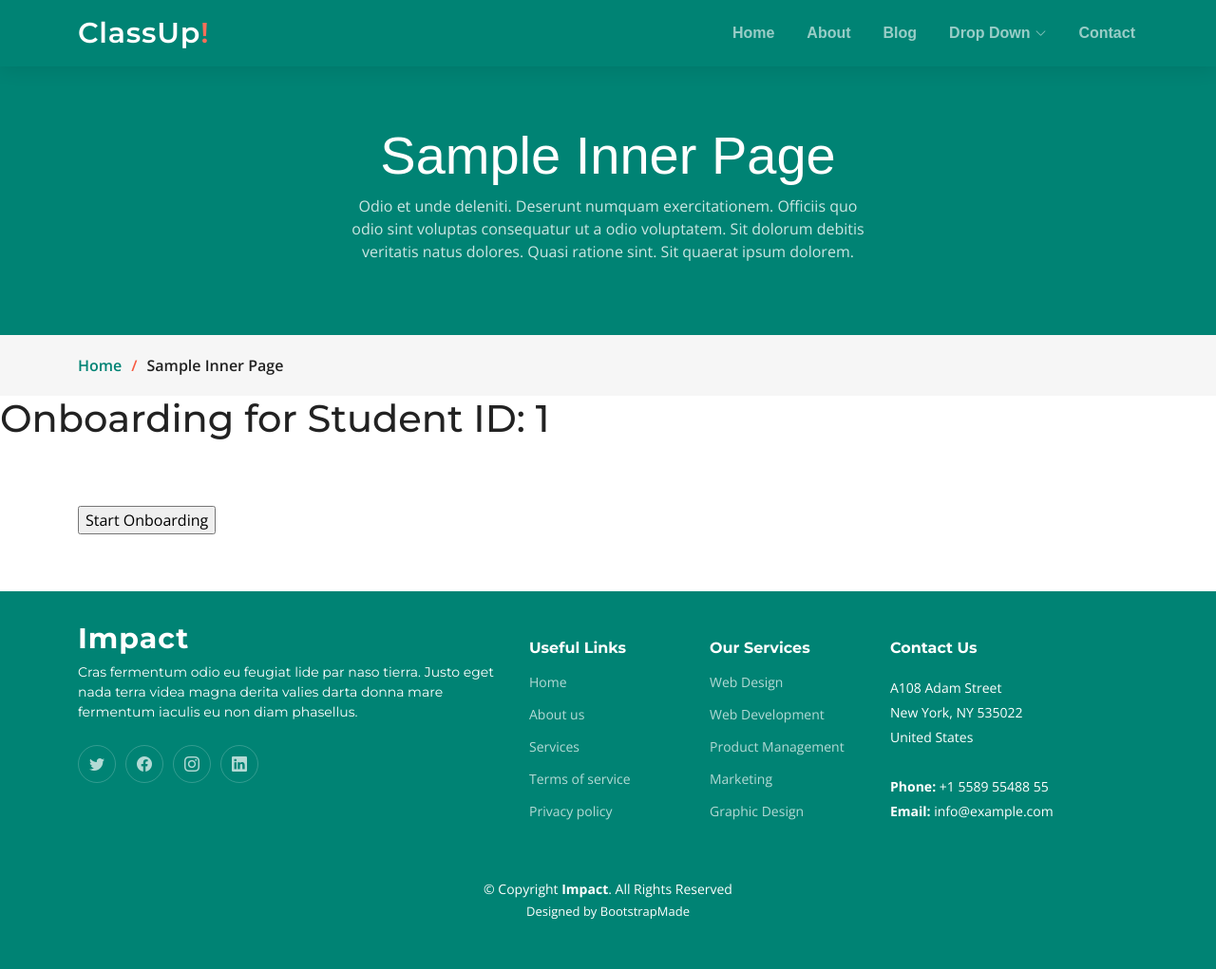
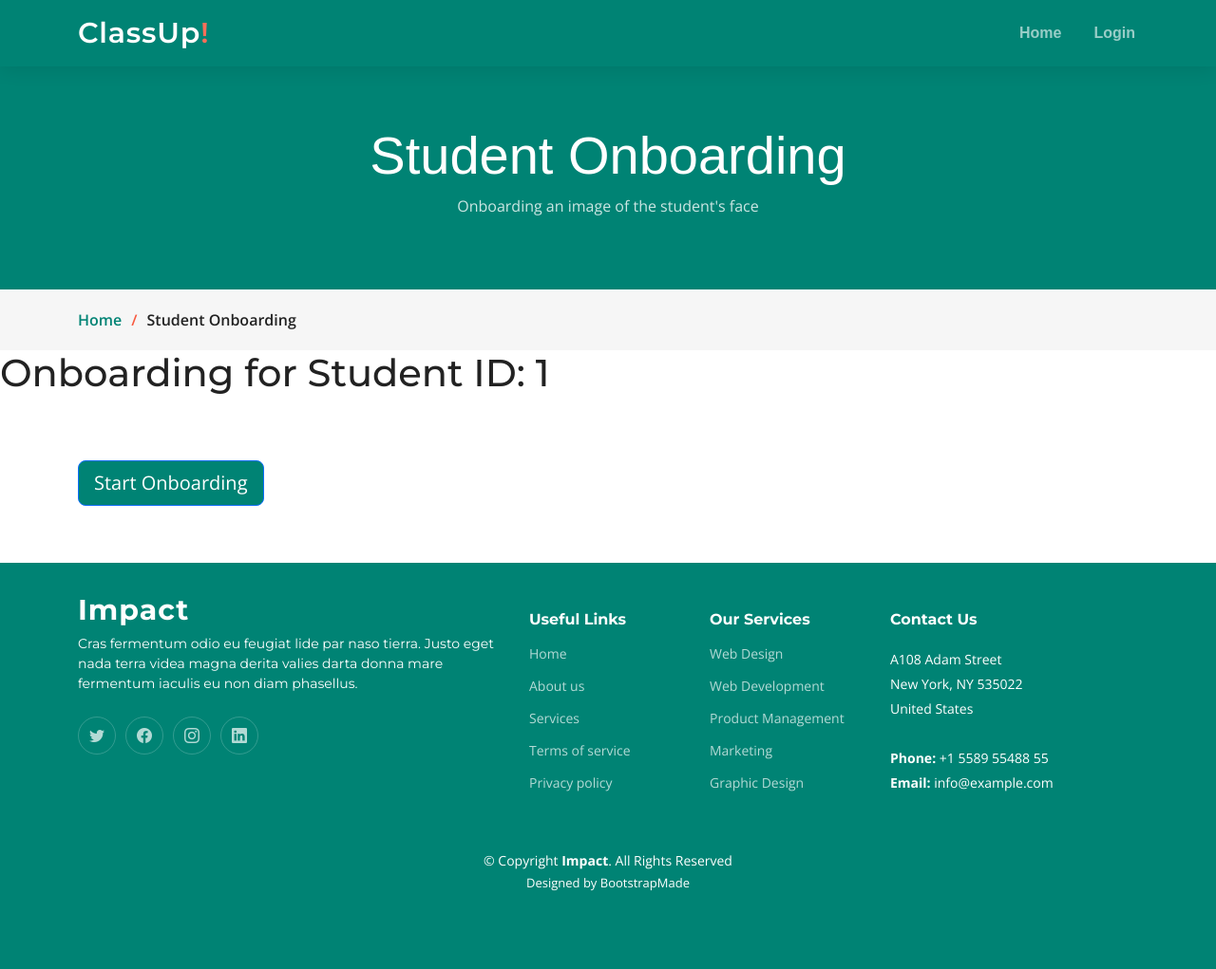
Before and after one commit to dewmify/classup, a Flask app: template templates/onboarding.html in a window 1280 px wide. Shown: the whole page at 95% size. After the commit the page ends 939 px from the top, so only its background shows below. Run offline with Flask 3, Linux system fonts and the light colour scheme; the template is opened without the code that fills it: most values are stand-ins (such as "Sample title", 1, 10 or a date in 2020); some libraries are stand-ins or nearby versions.

Commit message:
UI changes to attendance/onboarding process

```diff
--- a/templates/onboarding.html
+++ b/templates/onboarding.html
@@ -51,27 +51,21 @@
       </a>
       <nav id="navbar" class="navbar">
         <ul>
-          <li><a href="#hero">Home</a></li>
-          <li><a href="#about">About</a></li>
-          <li><a href="blog.html">Blog</a></li>
-          <li class="dropdown"><a href="#"><span>Drop Down</span> <i class="bi bi-chevron-down dropdown-indicator"></i></a>
-            <ul>
-              <li><a href="#">Drop Down 1</a></li>
-              <li class="dropdown"><a href="#"><span>Deep Drop Down</span> <i class="bi bi-chevron-down dropdown-indicator"></i></a>
+          <li><a href="/">Home</a></li>
+          {% if user %}
+            {% if user.type == 'teacher' %}
+              <li><a href="/teacher_dashboard"><span>Your Dashboard</span></a></li>
+              <li class="dropdown"><span>{{ user.email }}</span><i class="bi bi-chevron-down dropdown-indicator"></i></a>
                 <ul>
-                  <li><a href="#">Deep Drop Down 1</a></li>
-                  <li><a href="#">Deep Drop Down 2</a></li>
-                  <li><a href="#">Deep Drop Down 3</a></li>
-                  <li><a href="#">Deep Drop Down 4</a></li>
-                  <li><a href="#">Deep Drop Down 5</a></li>
+                  <li><a class="nav-link" href="/logout">Log Out</a></li>
                 </ul>
               </li>
-              <li><a href="#">Drop Down 2</a></li>
-              <li><a href="#">Drop Down 3</a></li>
-              <li><a href="#">Drop Down 4</a></li>
-            </ul>
-          </li>
-          <li><a href="#contact">Contact</a></li>
+            {% elif user.type == 'student' %}
+            {% endif %}
+          {% else %}
+            <li><a href="/login">Login</a></li>
+          {% endif %}
+
         </ul>
       </nav><!-- .navbar -->
 
@@ -90,8 +84,8 @@
         <div class="container position-relative">
           <div class="row d-flex justify-content-center">
             <div class="col-lg-6 text-center">
-              <h2>Sample Inner Page</h2>
-              <p>Odio et unde deleniti. Deserunt numquam exercitationem. Officiis quo odio sint voluptas consequatur ut a odio voluptatem. Sit dolorum debitis veritatis natus dolores. Quasi ratione sint. Sit quaerat ipsum dolorem.</p>
+              <h2>Student Onboarding</h2>
+              <p>Onboarding an image of the student's face</p>
             </div>
           </div>
         </div>
@@ -99,8 +93,8 @@
       <nav>
         <div class="container">
           <ol>
-            <li><a href="index.html">Home</a></li>
-            <li>Sample Inner Page</li>
+            <li><a href="/">Home</a></li>
+            <li>Student Onboarding</li>
           </ol>
         </div>
       </nav>
@@ -111,10 +105,11 @@
     <section class="sample-page">
       <div class="container" data-aos="fade-up">
         <form action="{{ url_for('onboard', student_id=student.id) }}" method="post">
-          <input type="submit" value="Start Onboarding" >
+          <button type="submit" class="btn btn-primary btn-lg" style="background-color: #008374;"><a>Start Onboarding</a></button>
         </form>
         {% if message %}
         <p>{{ message }}</p>
+        <h2><a href="/">Back to home page</a></h2>
         {% endif %}
       </div>
     </section>
--- a/templates/teacher/teacher_dashboard.html
+++ b/templates/teacher/teacher_dashboard.html
@@ -98,9 +98,9 @@
         <h3>Teacher's Dashboard</h3>
         <section id="dashboard_nav">
           <nav>
-              <button class="btn btn-primary btn-lg" style="background-color: #008374;"><a href="#classes"  style="color: white">View Classes</a></button>
+              <button class="btn btn-primary btn-lg" style="background-color: #008374;"><a href="#classes"  style="color: white">View Sentiment</a></button>
               <button class="btn btn-primary btn-lg" style="background-color: #008374;"><a href="/slides_list" style="color: white;">View Slides</a></button>
-              <button class="btn btn-primary btn-lg" style="background-color: #008374;"><a href="#subjects" style="color: white;">View Subjects</a></button>
+              <button class="btn btn-primary btn-lg" style="background-color: #008374;"><a href="#subjects" style="color: white;">Take attendance</a></button>
           </nav>
         </section>
         <main>
@@ -115,7 +115,7 @@
 
           <section id="subjects" style="text-align: cen;">
             <h2>Attendance</h2>
-            <button><a href="/attendance">Take attendance</a></button>
+            <button class="btn btn-primary btn-lg" style="background-color: #008374;"><a href="/attendance"  style="color: white">Take attendance</a></button>
           </section>
     </div>
   </section>
```
Also changed, not shown: templates/attendance.html (+4 -4 lines), templates/attendance_result.html (+9 -5 lines).
